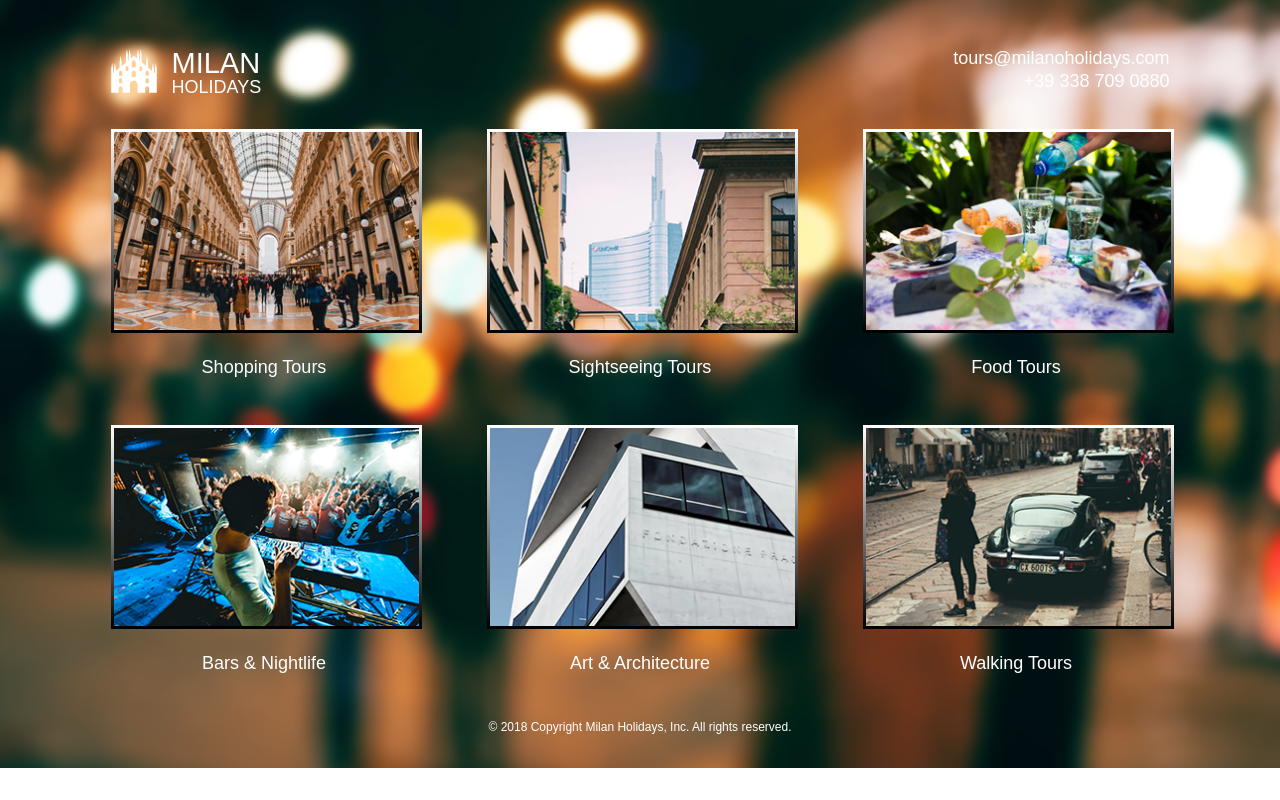
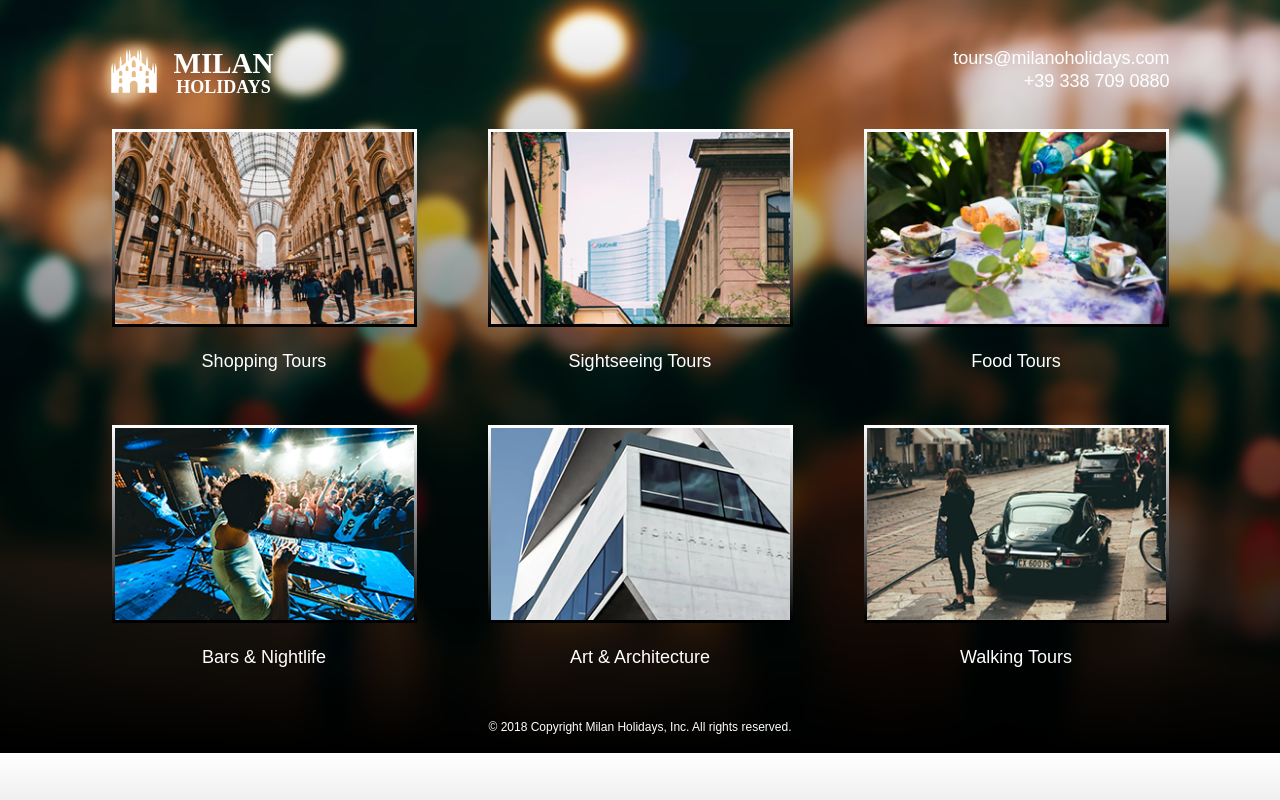
Before and after one commit to vsabybina7/HTML5_CSS3, a plain HTML site: page index.html in a window 1280 px wide. Drawn offline with Linux system fonts and the light colour scheme.

Commit message:
logo and background :-)

```diff
--- a/css/style.css
+++ b/css/style.css
@@ -1,9 +1,10 @@
 body {
-    background-image: url("../img/background-container.png");
-    background-repeat: no-repeat;
+    background: linear-gradient( rgba(255, 255, 255, 0), rgba(0, 0, 0, 1) ), url("../img/background.png") no-repeat;
+    background-size: cover;/*Масштабирует изображение с сохранением пропорций*/
     margin: 0 auto;
 }
 .container {
+
     margin: 0 auto;
     width: 1059px;
 }
@@ -15,12 +16,19 @@ body {
     float: left;
 }
 .header-logo-image {
+    display: inline-block;
+    width: 165px;
+}
+
+.logo-img-white{
     float: left;
-    margin-right: 15px;
+    background: url("../img/logo-img-white.png");
+    display: block;
     width: 46px;
+    height: 44px;
 }
-.header-logo:hover .logo-img-white{
-    background: url("../img/logo-img.png");
+.logo-img-white:hover {
+    background-image: url("../img/logo-img.png");
 }
 .header-logo-text {
     float: left;
@@ -28,11 +36,19 @@ body {
     font-family: sans-serif;
     color: #ffffff;
 }
-.header-logo:hover .header-logo-text {
+.header-logo-image:hover .logo-text {
     color:#f26522;
 }
 .logo-text {
+    float: right;
+    display: block;
+    text-align: center;
     font-size: 18px;
+    font-weight: bold;
+    color: #ffffff;
+    width: 104px;
+
+
 }
 .logo-text-milan {
     font-size: 29px;
@@ -58,6 +74,9 @@ body {
    text-align: center;
    margin-bottom: 58px;
 }
+.content-link {
+
+}
 .content-img:nth-child(3n){
     float: right;
 }
@@ -71,8 +90,10 @@ body {
     width: 305px;
     height: 198px;
     border: 3px solid transparent;
+    box-sizing: border-box;
     border-image: linear-gradient(to top, black 0%, #ffffff 100%);
     border-image-slice: 1;
+
 }
 .content-text{
     display: inline-block;
@@ -81,7 +102,7 @@ body {
     color: #ffffff;
     margin-top: 22px;
 }
-.content-text:hover {
+.content-link:hover .content-text {
     color: #f26522;
     margin-top: 20px;
 }
@@ -91,7 +112,7 @@ body {
 .content-up {
    position: absolute;
    top: 143px;
-    width: 310px;
+    width: 306px;
     font-family: sans-serif;
     color: #ffffff;
     background-color: #f26522;
@@ -116,6 +137,12 @@ body {
     float: right;
     padding-right: 40px;
 }
+.content-up::after.details {
+    border: 1px solid #ffffff;
+}
+.content-icon {
+    padding-left: 15px;
+}
 .clearfix::after {
     content: '';
     clear: both;
--- a/index.html
+++ b/index.html
@@ -5,6 +5,7 @@
     <meta name="viewport"
           content="width=device-width, user-scalable=no, initial-scale=1.0, maximum-scale=1.0, minimum-scale=1.0">
     <link rel="stylesheet" href="css/reset.css">
+    <link rel="stylesheet" href="https://use.fontawesome.com/releases/v5.8.1/css/all.css" integrity="sha384-50oBUHEmvpQ+1lW4y57PTFmhCaXp0ML5d60M1M7uH2+nqUivzIebhndOJK28anvf" crossorigin="anonymous">
     <link rel="stylesheet" href="css/style.css">
 
     <meta http-equiv="X-UA-Compatible" content="ie=edge">
@@ -16,11 +17,7 @@
     <div class="header clearfix">
         <div class="header-logo">
             <a href="#" class="header-logo-image">
-                <img class="logo-img-white"
-                     src="img/logo-img-white.png"
-                     alt="LOGO" title="Logo-Milan" >
-            </a>
-            <a href="#" class="header-logo-text">
+                <p class="logo-img-white"></p>
                 <h1 class="logo-text">
                     <span class="logo-text-milan">
                         MILAN
@@ -43,6 +40,7 @@
 <section class="content clearfix">
 
     <div class="content-img content-position">
+        <a href="#" class="content-link">
         <img src="img/img1.png" alt="#" class="image">
         <span class="content-text">Shopping Tours</span>
 
@@ -55,16 +53,19 @@
                 €50
             </span>
             <span class="details">
-                View Details
+                View Details <i class="fas fa-angle-right content-icon"></i>
             </span>
+
         </p>
+
         </div>
-
+        </a>
     </div>
 
 
 
     <div class="content-img content-position">
+        <a href="#" class="content-link">
         <img src="img/img2.png" alt="#" class="image">
         <span class="content-text">Sightseeing Tours</span>
 
@@ -78,14 +79,16 @@
             </span>
                 <span class="details">
                 View Details
+                    <i class="fas fa-angle-right content-icon"></i>
             </span>
             </p>
         </div>
-
+        </a>
     </div>
 
 
     <div class="content-img content-position">
+        <a href="#" class="content-link">
         <img src="img/img3.png" alt="#" class="image">
         <span class="content-text">Food Tours</span>
         <div class="content-up clearfix">
@@ -98,13 +101,16 @@
             </span>
                 <span class="details">
                 View Details
+                    <i class="fas fa-angle-right content-icon"></i>
             </span>
             </p>
         </div>
+        </a>
     </div>
 
 
     <div class="content-img content-position">
+        <a href="#" class="content-link">
         <img src="img/img4.png" alt="#" class="image">
         <span class="content-text">Bars & Nightlife</span>
         <div class="content-up clearfix">
@@ -117,13 +123,16 @@
             </span>
                 <span class="details">
                 View Details
+                    <i class="fas fa-angle-right content-icon"></i>
             </span>
             </p>
         </div>
+        </a>
     </div>
 
 
     <div class="content-img content-position">
+        <a href="#" class="content-link">
         <img src="img/img5.png" alt="#" class="image">
         <span class="content-text">Art & Architecture</span>
         <div class="content-up clearfix">
@@ -136,13 +145,16 @@
             </span>
                 <span class="details">
                 View Details
+                    <i class="fas fa-angle-right content-icon"></i>
             </span>
             </p>
         </div>
+        </a>
     </div>
 
 
     <div class="content-img content-position">
+        <a href="#" class="content-link">
         <img src="img/img6.png" alt="#" class="image">
         <span class="content-text">Walking Tours</span>
         <div class="content-up clearfix">
@@ -155,9 +167,11 @@
             </span>
                 <span class="details">
                 View Details
+                    <i class="fas fa-angle-right content-icon"></i>
             </span>
             </p>
         </div>
+        </a>
     </div>
 
 
@@ -167,8 +181,7 @@
     <div class="footer">
 <p class="footer-paragraph">&copy 2018 Copyright Milan Holidays, Inc. All rights reserved.</p>
     </div>
+</div>
 
-
-</div>
 </body>
 </html>
```
Also changed, not shown: img/background.png (renamed from img/background-container.png).
